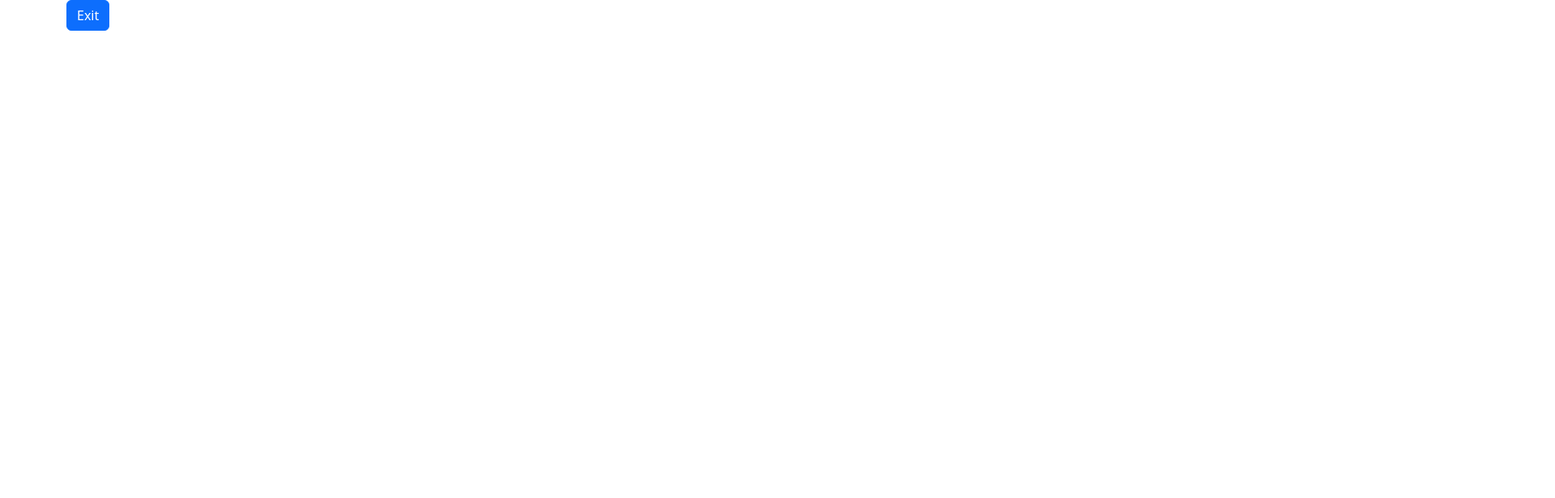
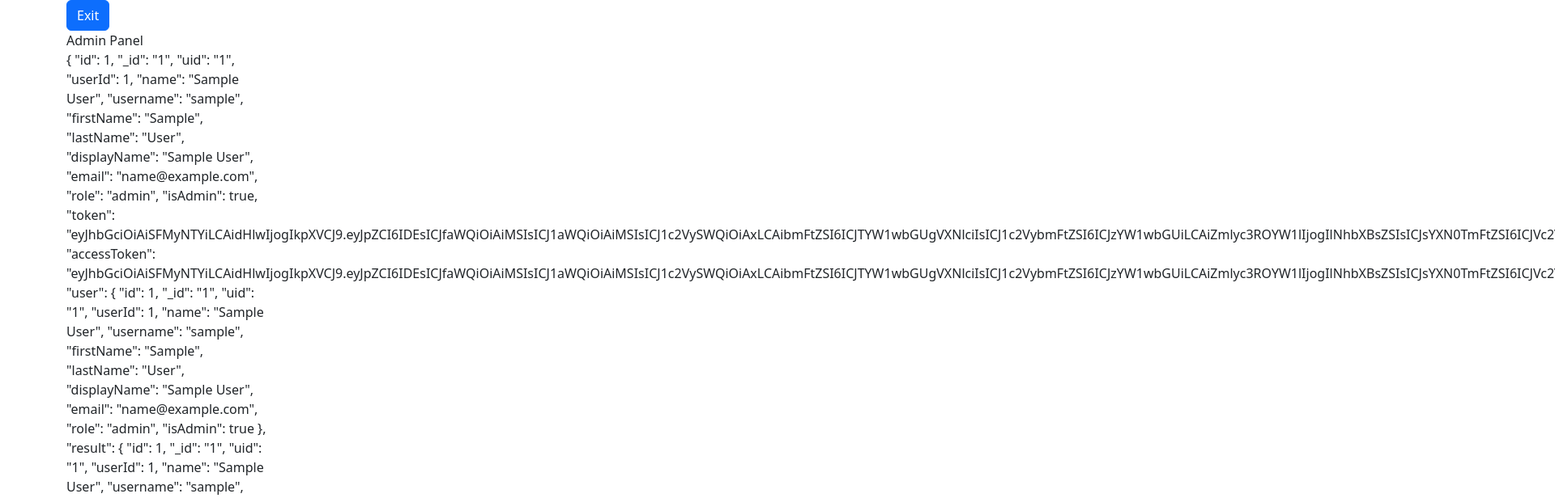
Before and after one commit to Market-control-System/ecommerce-admin-panel, a Vue app in the folder front/: page / in a window 1280 px wide. Shown: the top 616 px of the page at 81% size, 1920 px wide, since content can reach past the window. Built offline with nearby package versions, Linux system fonts and the light colour scheme; sample sign-in values are in the browser's storage.

Commit message:
init home page template

```diff
--- a/front/src/views/HomeView.vue
+++ b/front/src/views/HomeView.vue
@@ -6,10 +6,36 @@ const authStore = useAuthStore();
 const exitBtn = () => {
   authStore.logout();
 };
+
 </script>
 
 <template>
   <div class="container">
     <button class="btn btn-primary" @click="exitBtn">Exit</button>
+    <div class="row">
+      <div class="col-3">
+        <div class="side-bar-logo">Admin Panel</div>
+        {{ authStore.user }}
+      </div>
+      <div class="col-9">
+
+      </div>
+    </div>
+
   </div>
 </template>
+
+<style>
+
+.container {
+  background-color: var(--bs-yellow-300);
+}
+.side-bar-logo {
+    height: var(--bs-app-header-height);
+    display: flex;
+    align-items: center;
+    justify-content: space-between;
+    position: relative;
+    flex-shrink: 0;
+}
+</style>
```
